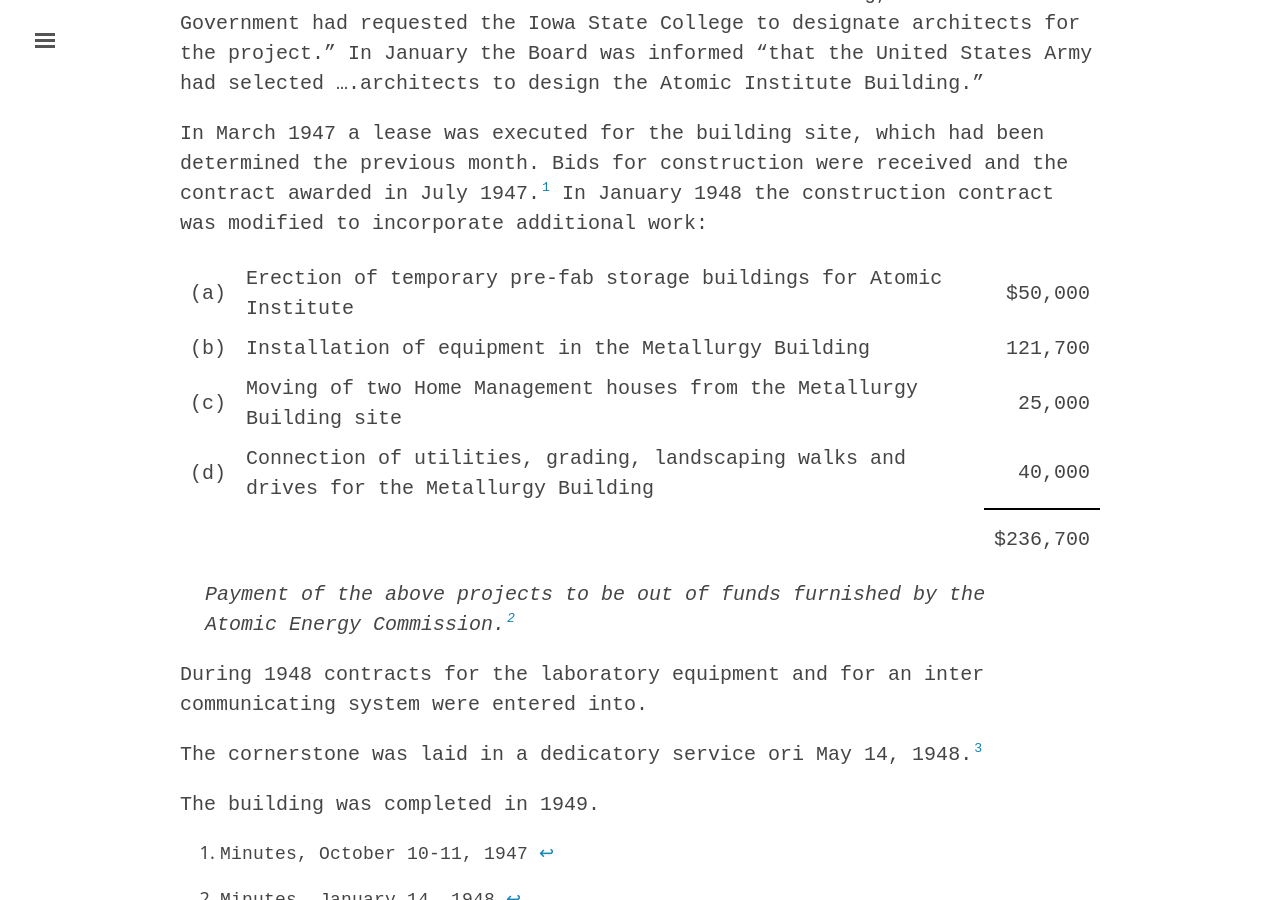
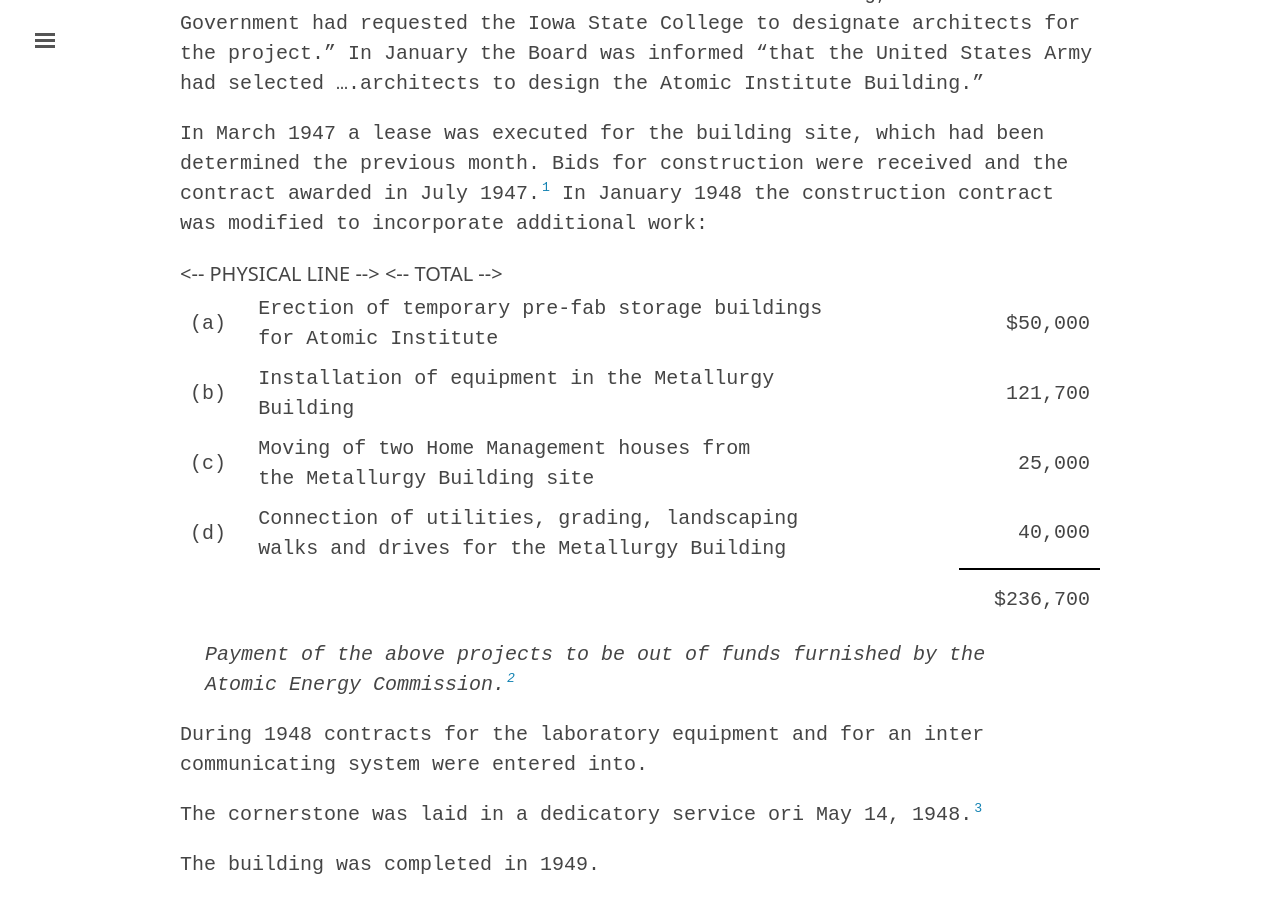
Before and after one commit to emanderson811/day-edition, a Jekyll site: the page built from _texts/buildings/141day-metallurgy.md, in a window 1280 px wide and 900 px high, scrolled down 520 px. Built offline with Jekyll 4.4.1, drawn with Linux system fonts in a browser that asks for light colours.

Commit message:
Update 141day-metallurgy.md

```diff
--- a/_texts/buildings/141day-metallurgy.md
+++ b/_texts/buildings/141day-metallurgy.md
@@ -18,36 +18,40 @@
 
 In March 1947 a lease was executed for the building site, which had been determined the previous month. Bids for construction were received and the contract awarded in July 1947.[^fn1] In January 1948 the construction contract was modified to incorporate additional work:
 
-<table style="border-collapse: collapse; width: 100%;">
+<table>
   <tr>
     <td>(a)</td>
-    <td>Erection of temporary pre-fab storage buildings for Atomic Institute</td>
+    <td>Erection of temporary pre-fab storage buildings <br>
+      for Atomic Institute</td>
     <td style="text-align: right;">$50,000</td>
   </tr>
   <tr>
     <td>(b)</td>
-    <td>Installation of equipment in the Metallurgy Building</td>
+    <td>Installation of equipment in the Metallurgy<br>
+      Building</td>
     <td style="text-align: right;">121,700</td>
   </tr>
   <tr>
     <td>(c)</td>
-    <td>Moving of two Home Management houses from the Metallurgy Building site</td>
+    <td>Moving of two Home Management houses from <br>
+      the Metallurgy Building site</td>
     <td style="text-align: right;">25,000</td>
   </tr>
   <tr>
     <td>(d)</td>
-    <td>Connection of utilities, grading, landscaping walks and drives for the Metallurgy Building</td>
+    <td>Connection of utilities, grading, landscaping <br>
+      walks and drives for the Metallurgy Building</td>
     <td style="text-align: right;">40,000</td>
   </tr>
 
-  <!-- PHYSICAL LINE -->
+  <-- PHYSICAL LINE -->
   <tr>
     <td></td>
     <td></td>
     <td style="border-top: 2px solid black;"></td>
   </tr>
 
-  <!-- TOTAL -->
+  <-- TOTAL -->
   <tr>
     <td></td>
     <td></td>
```
